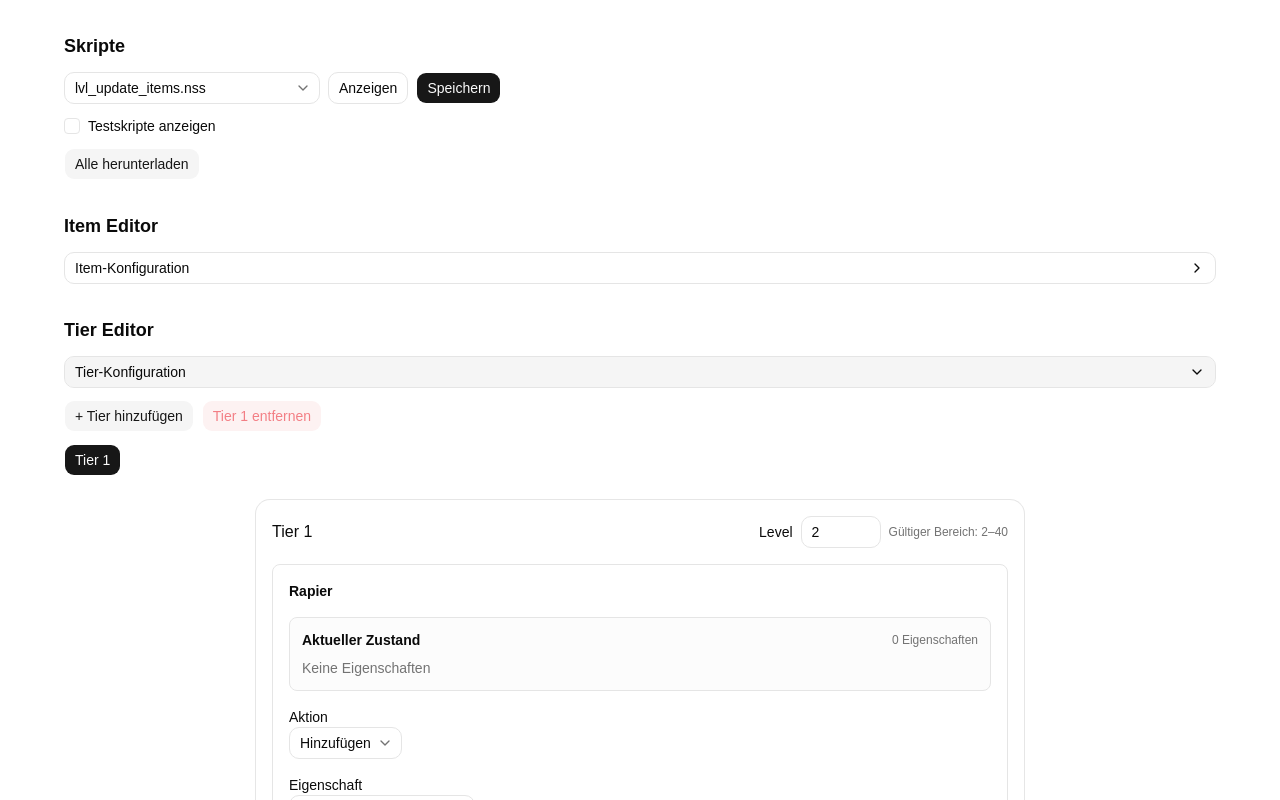
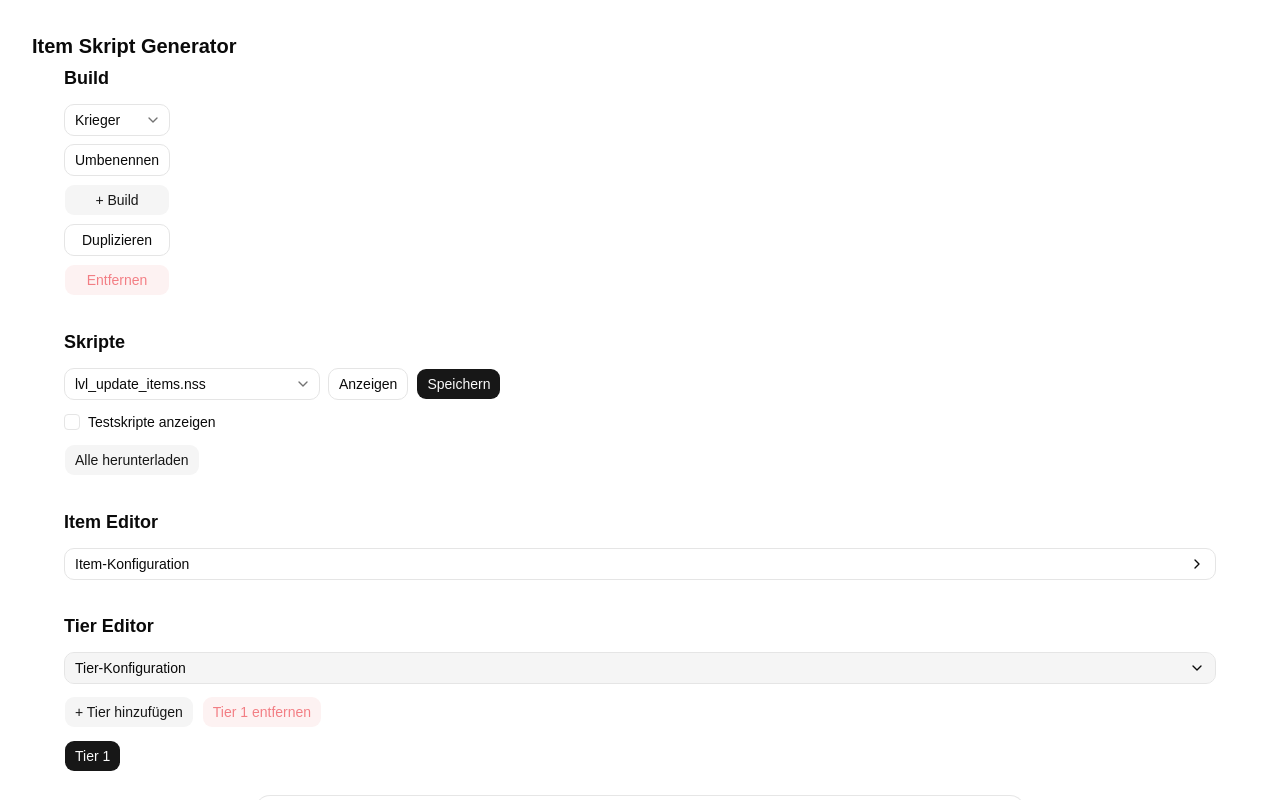
Before and after one commit to davgeiger/nwn-script-generator, a React (Vite) app: page / in a window 1280 px wide. Shown: the top 800 px of the page. Built offline with nearby package versions, Linux system fonts and the light colour scheme.

Commit message:
Added a Build section

```diff
--- a/package.json
+++ b/package.json
@@ -8,7 +8,7 @@
     "build": "tsc -b && vite build",
     "lint": "eslint .",
     "format": "prettier --write \"**/*.{ts,tsx}\"",
-    "typecheck": "tsc --noEmit",
+    "typecheck": "tsc -p tsconfig.app.json --noEmit",
     "preview": "vite preview"
   },
   "dependencies": {
--- a/src/components/ProjectEditor.tsx
+++ b/src/components/ProjectEditor.tsx
@@ -1,4 +1,6 @@
 import { useState } from "react"
+
+import { getActiveBuild, getBuildItems } from "@/resolvers/buildResolver"
 
 import { initialItems } from "@/data/items"
 import type { ProjectConfig } from "@/types/config"
@@ -9,9 +11,16 @@ import { ItemListEditor } from "@/components/item/ItemListEditor"
 import { ScriptManager } from "@/components/script/ScriptManager"
 
 import { generateScriptFiles } from "@/generators/scriptFilesGenerator"
+import { BuildManager } from "./build/BuildManager"
 
 const initialConfig: ProjectConfig = {
   items: initialItems,
+
+  builds: [
+    {
+      id: "fighter",
+      name: "Krieger",
+      itemIds: initialItems.map((item) => item.id),
 
       tiers: [
         {
@@ -21,6 +30,10 @@ const initialConfig: ProjectConfig = {
           items: [],
         },
       ],
+    },
+  ],
+
+  activeBuildId: "fighter",
 
   scripts: {
     updateItemsName: "lvl_update_items",
@@ -33,6 +46,14 @@ export function ProjectEditor() {
   const [config, setConfig] = useState<ProjectConfig>(initialConfig)
 
   console.log(generateScriptFiles(config))
+
+  const activeBuild = getActiveBuild(config)
+
+  if (!activeBuild) {
+    return null
+  }
+
+  const buildItems = getBuildItems(config, activeBuild)
 
   function handleItemChange(updatedItem: LevelItem) {
     setConfig((currentConfig) => ({
@@ -63,17 +84,45 @@ export function ProjectEditor() {
     setConfig((currentConfig) => ({
       ...currentConfig,
 
-      items: currentConfig.items.filter((item) => item.id !== itemId),
+      builds: currentConfig.builds.map((build) => {
+        if (build.id !== currentConfig.activeBuildId) {
+          return build
+        }
 
-      tiers: currentConfig.tiers.map((tier) => ({
+        return {
+          ...build,
+          tiers: build.tiers.map((tier) => ({
             ...tier,
             items: tier.items.filter((item) => item.itemId !== itemId),
           })),
+        }
+      }),
     }))
   }
 
   return (
+    <>
+      <h1 className="mb-1 text-xl font-bold">Item Skript Generator</h1>
       <div className="mx-auto max-w-6xl space-y-8">
+        <section className="space-y-3">
+          <BuildManager
+            builds={config.builds}
+            activeBuildId={config.activeBuildId}
+            onActiveBuildChange={(buildId) => {
+              setConfig((currentConfig) => ({
+                ...currentConfig,
+                activeBuildId: buildId,
+              }))
+            }}
+            onBuildsChange={(builds) => {
+              setConfig((currentConfig) => ({
+                ...currentConfig,
+                builds,
+              }))
+            }}
+          />
+        </section>
+
         <ScriptManager config={config} />
 
         <ItemListEditor
@@ -84,15 +133,23 @@ export function ProjectEditor() {
         />
 
         <TierListEditor
-        items={config.items}
-        tiers={config.tiers}
-        onTiersChange={(tiers) =>
+          items={buildItems}
+          tiers={activeBuild.tiers}
+          onTiersChange={(tiers) => {
             setConfig((currentConfig) => ({
               ...currentConfig,
+              builds: currentConfig.builds.map((build) =>
+                build.id === currentConfig.activeBuildId
+                  ? {
+                      ...build,
                       tiers,
+                    }
+                  : build
+              ),
             }))
-        }
+          }}
         />
       </div>
+    </>
   )
 }
--- /dev/null
+++ b/src/components/build/BuildManager.tsx
@@ -0,0 +1,221 @@
+import { useEffect, useRef, useState } from "react"
+
+import { Button } from "@/components/ui/button"
+import {
+  Select,
+  SelectContent,
+  SelectItem,
+  SelectTrigger,
+  SelectValue,
+} from "@/components/ui/select"
+
+import type { BuildConfig } from "@/types/builds"
+import { Input } from "../ui/input"
+
+type BuildManagerProps = {
+  builds: BuildConfig[]
+  activeBuildId: string
+  onActiveBuildChange: (buildId: string) => void
+  onBuildsChange: (builds: BuildConfig[]) => void
+}
+
+export function BuildManager({
+  builds,
+  activeBuildId,
+  onActiveBuildChange,
+  onBuildsChange,
+}: BuildManagerProps) {
+  const activeBuild = builds.find((build) => build.id === activeBuildId)
+
+  const [isRenaming, setIsRenaming] = useState(false)
+  const [buildName, setBuildName] = useState("")
+
+  const renameInputRef = useRef<HTMLInputElement>(null)
+
+  useEffect(() => {
+    if (isRenaming) {
+      renameInputRef.current?.focus()
+      renameInputRef.current?.select()
+    }
+  }, [isRenaming])
+
+  function handleAddBuild() {
+    const nextNumber = builds.length + 1
+
+    const newBuild: BuildConfig = {
+      id: `build-${crypto.randomUUID()}`,
+      name: `Build ${nextNumber}`,
+      itemIds: [],
+      tiers: [
+        {
+          id: "tier-1",
+          tier: 1,
+          level: 2,
+          items: [],
+        },
+      ],
+    }
+
+    onBuildsChange([...builds, newBuild])
+    onActiveBuildChange(newBuild.id)
+  }
+
+  function handleDuplicateBuild() {
+    if (!activeBuild) {
+      return
+    }
+
+    const newBuild: BuildConfig = {
+      ...structuredClone(activeBuild),
+      id: `build-${crypto.randomUUID()}`,
+      name: `${activeBuild.name} Kopie`,
+      tiers: activeBuild.tiers.map((tier, index) => ({
+        ...tier,
+        id: `tier-${index + 1}-${crypto.randomUUID()}`,
+      })),
+    }
+
+    onBuildsChange([...builds, newBuild])
+    onActiveBuildChange(newBuild.id)
+  }
+
+  function handleRemoveBuild() {
+    if (!activeBuild || builds.length <= 1) {
+      return
+    }
+
+    const remainingBuilds = builds.filter(
+      (build) => build.id !== activeBuild.id
+    )
+
+    onBuildsChange(remainingBuilds)
+    onActiveBuildChange(remainingBuilds[0].id)
+  }
+
+  function handleStartRename() {
+    if (!activeBuild) {
+      return
+    }
+
+    setBuildName(activeBuild.name)
+    setIsRenaming(true)
+  }
+
+  function handleRenameBuild() {
+    const name = buildName.trim()
+
+    if (!activeBuild || !name) {
+      return
+    }
+
+    onBuildsChange(
+      builds.map((build) =>
+        build.id === activeBuild.id
+          ? {
+              ...build,
+              name,
+            }
+          : build
+      )
+    )
+
+    setIsRenaming(false)
+  }
+
+  function handleCancelRename() {
+    setIsRenaming(false)
+    setBuildName("")
+  }
+
+  const buildOptions = builds.map((build) => ({
+    value: build.id,
+    label: build.name,
+  }))
+
+  return (
+    <>
+      <h2 className="text-lg font-semibold">Build</h2>
+      <div className="grid w-fit grid-cols-[auto_auto_auto_auto] gap-2">
+        {/* Zeile 1 */}
+        <div className="col-span-3">
+          <Select
+            items={buildOptions}
+            value={activeBuildId}
+            onValueChange={(value) => {
+              if (value === null) {
+                return
+              }
+
+              setIsRenaming(false)
+              onActiveBuildChange(value)
+            }}
+          >
+            <SelectTrigger className="w-full">
+              <SelectValue placeholder="Build auswählen" />
+            </SelectTrigger>
+
+            <SelectContent>
+              {buildOptions.map((build) => (
+                <SelectItem key={build.value} value={build.value}>
+                  {build.label}
+                </SelectItem>
+              ))}
+            </SelectContent>
+          </Select>
+        </div>
+
+        {isRenaming ? (
+          <div className="space-y-1">
+            <Input
+              ref={renameInputRef}
+              value={buildName}
+              onChange={(event) => setBuildName(event.target.value)}
+              onKeyDown={(event) => {
+                if (event.key === "Enter") {
+                  handleRenameBuild()
+                }
+
+                if (event.key === "Escape") {
+                  handleCancelRename()
+                }
+              }}
+            />
+
+            <p className="text-xs text-muted-foreground">
+              Enter zum Bestätigen. ESC zum Abbrechen.
+            </p>
+          </div>
+        ) : (
+          <Button
+            variant="outline"
+            onClick={handleStartRename}
+            disabled={!activeBuild}
+          >
+            Umbenennen
+          </Button>
+        )}
+
+        {/* Zeile 2 */}
+        <Button variant="secondary" onClick={handleAddBuild}>
+          + Build
+        </Button>
+
+        <Button
+          variant="outline"
+          onClick={handleDuplicateBuild}
+          disabled={!activeBuild}
+        >
+          Duplizieren
+        </Button>
+
+        <Button
+          variant="destructive"
+          onClick={handleRemoveBuild}
+          disabled={builds.length <= 1}
+        >
+          Entfernen
+        </Button>
+      </div>
+    </>
+  )
+}
--- a/src/components/item/ItemListEditor.tsx
+++ b/src/components/item/ItemListEditor.tsx
@@ -27,7 +27,7 @@ export function ItemListEditor({
 
   return (
     <div className="space-y-3">
-      <h1 className="text-lg font-semibold">Item Editor</h1>
+      <h2 className="text-lg font-semibold">Item Editor</h2>
       <Collapsible open={isItemEditorOpen} onOpenChange={setIsItemEditorOpen}>
         <CollapsibleTrigger
           render={
--- a/src/components/script/ScriptManager.tsx
+++ b/src/components/script/ScriptManager.tsx
@@ -58,7 +58,7 @@ export function ScriptManager({ config }: ScriptManagerProps) {
 
   return (
     <div className="space-y-3">
-      <h1 className="text-lg font-semibold">Skripte</h1>
+      <h2 className="text-lg font-semibold">Skripte</h2>
       <div className="flex flex-wrap items-center gap-2">
         <Select
           value={selectedFilename}
--- a/src/components/tier/TierEditor.tsx
+++ b/src/components/tier/TierEditor.tsx
@@ -164,7 +164,7 @@ export function TierEditor({ tier, tiers, items, onChange }: TierEditorProps) {
 
           return (
             <div key={item.id} className="space-y-4 rounded-md border p-4">
-              <h2 className="font-semibold">{item.name}</h2>
+              <h3 className="font-semibold">{item.name}</h3>
 
               <ResolvedTierOverview resolvedItem={resolvedItem} />
 
--- a/src/components/tier/TierListEditor.tsx
+++ b/src/components/tier/TierListEditor.tsx
@@ -89,7 +89,7 @@ export function TierListEditor({
 
   return (
     <div className="space-y-3">
-      <h1 className="text-lg font-semibold">Tier Editor</h1>
+      <h2 className="text-lg font-semibold">Tier Editor</h2>
       <Collapsible open={open} onOpenChange={setOpen} className="space-y-3">
         <CollapsibleTrigger
           render={
--- a/src/generators/scriptGenerator.ts
+++ b/src/generators/scriptGenerator.ts
@@ -3,6 +3,9 @@ import { indent } from "@/generators/utils"
 import { resolveLevelState, resolveTierState } from "@/resolvers/tierResolver"
 import type { ProjectConfig } from "@/types/config"
 import { generateItemGrantCode } from "./itemGenerator"
+
+import { getActiveBuild, getBuildItems } from "@/resolvers/buildResolver"
+import type { LevelItem } from "@/types/items"
 
 const getPlayerItemByTagFunction = [
   "object GetPlayerItemByTag(object oPC, string sTag)",
@@ -27,19 +30,25 @@ export function generateResolvedScript(
   config: ProjectConfig,
   tierNumber: number
 ): string {
-  const targetTier = config.tiers.find((tier) => tier.tier === tierNumber)
+  const activeBuild = getActiveBuild(config)
+
+  if (!activeBuild) {
+    return ""
+  }
+
+  const items = getBuildItems(config, activeBuild)
+
+  const tiers = activeBuild.tiers
+
+  const targetTier = tiers.find((tier) => tier.tier === tierNumber)
 
   if (!targetTier) {
     return ""
   }
 
-  const resolvedTier = resolveTierState(config.tiers, targetTier)
+  const resolvedTier = resolveTierState(tiers, targetTier)
 
-  const tierCode = generateResolvedTierCode(
-    resolvedTier,
-    config.items,
-    config.tiers
-  )
+  const tierCode = generateResolvedTierCode(resolvedTier, items, tiers)
 
   return [
     "void UpdateLevelItems(object oPC)",
@@ -52,20 +61,26 @@ export function generateResolvedScript(
 }
 
 export function generateLevelScript(config: ProjectConfig): string {
-  const itemGrantBlocks = generateItemGrantBlocks(config)
-  const levels = Array.from(
-    new Set(config.tiers.map((tier) => tier.level))
-  ).sort((a, b) => b - a)
+  const activeBuild = getActiveBuild(config)
+
+  if (!activeBuild) {
+    return ""
+  }
+
+  const items = getBuildItems(config, activeBuild)
+
+  const tiers = activeBuild.tiers
+
+  const itemGrantBlocks = generateItemGrantBlocks(items)
+  const levels = Array.from(new Set(tiers.map((tier) => tier.level))).sort(
+    (a, b) => b - a
+  )
 
   const resolvedLevelBlocks = levels
     .map((level) => {
-      const resolvedState = resolveLevelState(config.tiers, level)
+      const resolvedState = resolveLevelState(tiers, level)
 
-      const code = generateResolvedTierCode(
-        resolvedState,
-        config.items,
-        config.tiers
-      )
+      const code = generateResolvedTierCode(resolvedState, items, tiers)
 
       if (!code) {
         return undefined
@@ -122,18 +137,18 @@ export function generateLevelScript(config: ProjectConfig): string {
   ].join("\n")
 }
 
-function generateItemGrantBlocks(config: ProjectConfig): string {
+function generateItemGrantBlocks(items: LevelItem[]): string {
   const grantLevels = Array.from(
-    new Set(config.items.map((item) => item.grantLevel))
+    new Set(items.map((item) => item.grantLevel))
   ).sort((a, b) => a - b)
 
   return grantLevels
     .map((grantLevel) => {
-      const items = config.items.filter(
+      const itemsForLevel = items.filter(
         (item) => item.grantLevel === grantLevel
       )
 
-      const itemCode = items
+      const itemCode = itemsForLevel
         .map((item, index) =>
           generateItemGrantCode(item, `oGrantItem${index + 1}`)
         )
--- /dev/null
+++ b/src/resolvers/buildResolver.ts
@@ -0,0 +1,14 @@
+import type { BuildConfig } from "@/types/builds"
+import type { LevelItem } from "@/types/items"
+import type { ProjectConfig } from "@/types/config"
+
+export function getActiveBuild(config: ProjectConfig): BuildConfig | undefined {
+  return config.builds.find((build) => build.id === config.activeBuildId)
+}
+
+export function getBuildItems(
+  config: ProjectConfig,
+  build: BuildConfig
+): LevelItem[] {
+  return config.items.filter((item) => build.itemIds.includes(item.id))
+}
--- /dev/null
+++ b/src/types/builds.ts
@@ -0,0 +1,8 @@
+import type { TierConfig } from "@/types/tiers"
+
+export type BuildConfig = {
+  id: string
+  name: string
+  itemIds: string[]
+  tiers: TierConfig[]
+}
--- a/src/types/config.ts
+++ b/src/types/config.ts
@@ -1,5 +1,5 @@
+import type { BuildConfig } from "@/types/builds"
 import type { LevelItem } from "@/types/items"
-import type { TierConfig } from "@/types/tiers"
 
 export type ScriptConfig = {
   updateItemsName: string
@@ -9,6 +9,7 @@ export type ScriptConfig = {
 
 export type ProjectConfig = {
   items: LevelItem[]
-  tiers: TierConfig[]
+  builds: BuildConfig[]
+  activeBuildId: string
   scripts: ScriptConfig
 }
```
Lines whose indentation alone changed are shown as unchanged.
